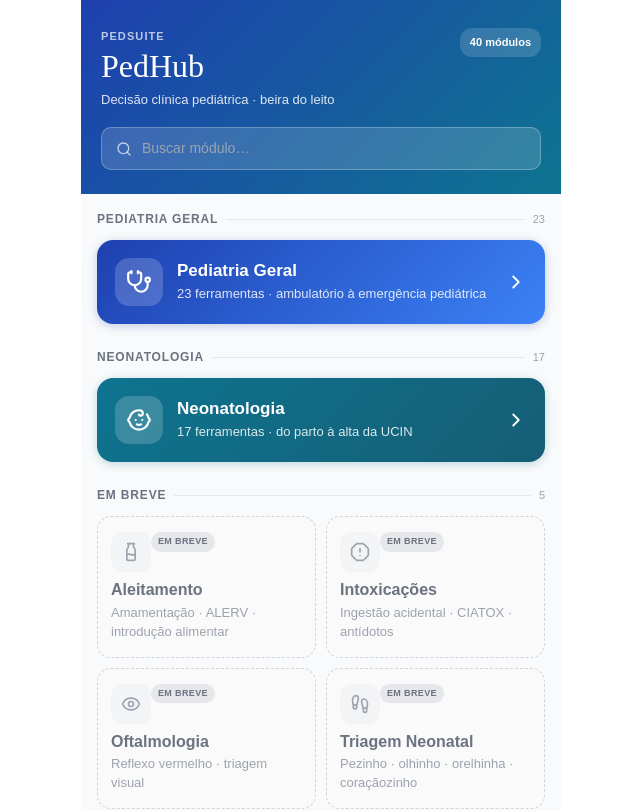
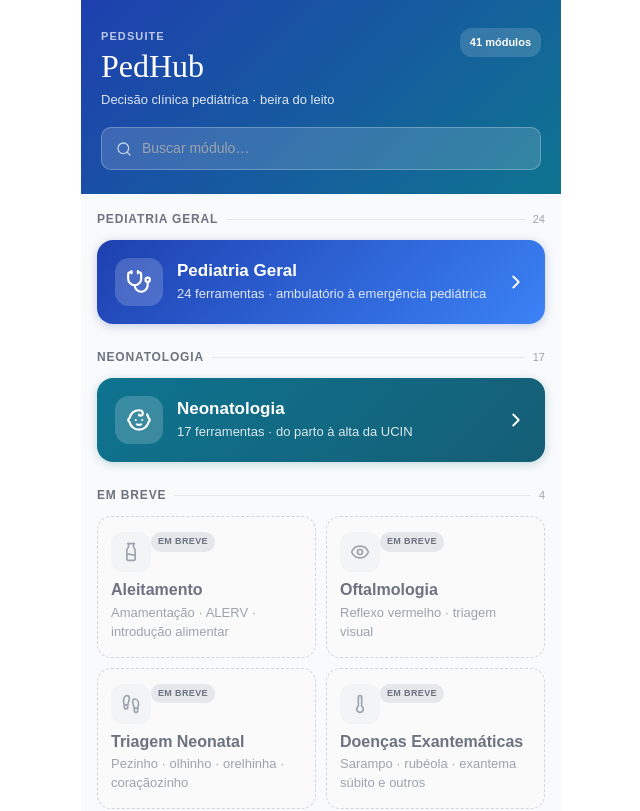
Before and after one commit to henriquepedbsb-pixel/pedhub, a React (Vite) app: page / in a window 1280 px wide. Shown: the top 811 px of the page, without its empty margins (319-959 px from the left). Built offline with nearby package versions, Linux system fonts and the light colour scheme.

Commit message:
Update PedHub.jsx

```diff
--- a/src/PedHub.jsx
+++ b/src/PedHub.jsx
@@ -9,7 +9,6 @@
   Baby,
   BookOpen,
   Brain,
-  AlertOctagon,
   Bug,
   Calculator,
   CalendarClock,
@@ -63,6 +62,7 @@
   { rota: "/sedacao",          label: "Sedação",              desc: "Cetamina · Midazolam · Fentanil · Checklist", Icon: Syringe, cor: "#6366F1", grupo: "Pediatria Geral" },
   { rota: "/exames-lab",       label: "Exames Laboratoriais", desc: "Hemograma · Hormônios · Gastro · Vitaminas", Icon: Microscope, cor: "#0EA5E9", grupo: "Pediatria Geral" },
   { rota: "/torchs",           label: "Infecções Congênitas", desc: "TORCHS · sífilis, toxo, CMV, herpes, rubéola", Icon: Bug,     cor: "#E11D48", grupo: "Pediatria Geral" },
+  { rota: "/intoxicacoes",     label: "Intoxicações",         desc: "Ingestão acidental · CIATOX · antídotos", Icon: AlertTriangle, cor: "#65A30D", grupo: "Pediatria Geral" },
 
   /* ── Neonatologia (ocultos no grid — acessados via Hub; visíveis na busca) ── */
   { rota: "/cuidados-pele-rn", label: "Pele do RN",              desc: "SBP GPA 140 · Higiene · Emolientes",  Icon: Leaf,        cor: "#0891B2", grupo: "Neonatologia" },
@@ -87,7 +87,6 @@
 /* ─── Módulos em desenvolvimento (placeholders — sem rota) ───────────────── */
 const EM_BREVE = [
   { label: "Aleitamento",            desc: "Amamentação · ALERV · introdução alimentar",   Icon: Milk,         cor: "#EC4899" },
-  { label: "Intoxicações",           desc: "Ingestão acidental · CIATOX · antídotos",       Icon: AlertOctagon, cor: "#DC2626" },
   { label: "Oftalmologia",           desc: "Reflexo vermelho · triagem visual",             Icon: Eye,          cor: "#0EA5E9" },
   { label: "Triagem Neonatal",       desc: "Pezinho · olhinho · orelhinha · coraçãozinho",  Icon: Footprints,   cor: "#0D9488" },
   { label: "Doenças Exantemáticas",  desc: "Sarampo · rubéola · exantema súbito e outros",  Icon: Thermometer,  cor: "#F59E0B" },
```
